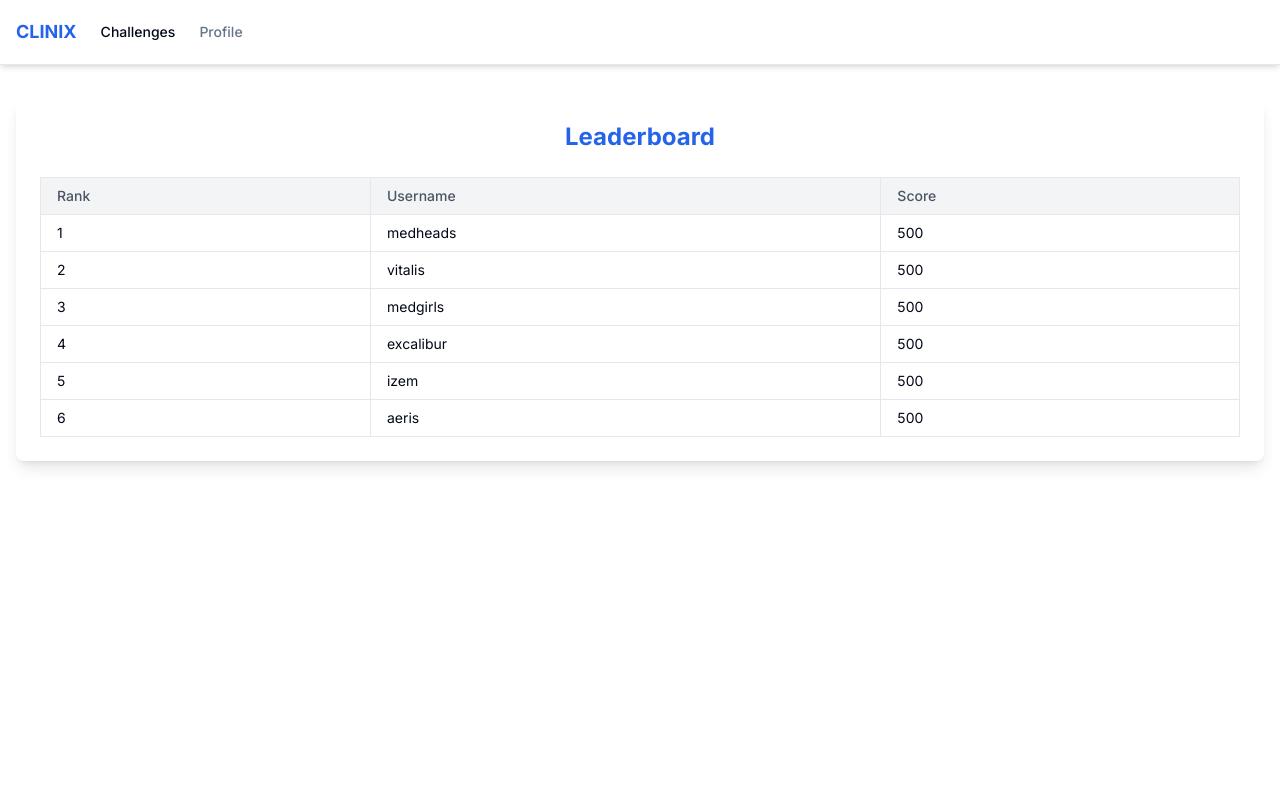
After one commit to yacineLaribi/clinix-platform, a Django app: page /leaderboard/ in a window 1280 px wide. The commit adds this page. Run offline with Django 5.2, Linux system fonts and the light colour scheme; a user stored in the database is signed in; data comes from the database, SQL or seed files in the repository; both versions use the stored data as it was after the commit; some libraries are stand-ins or nearby versions.

```diff
--- /dev/null
+++ b/core/templates/core/leaderboard.html
@@ -0,0 +1,146 @@
+<html lang="en">
+<head>
+    <meta charset="UTF-8">
+    <meta name="viewport" content="width=device-width, initial-scale=1.0">
+    <title>Challenges - CLINIX</title>
+    <script src="https://cdn.tailwindcss.com"></script>
+    <script>
+        tailwind.config = {
+            theme: {
+                extend: {
+                    colors: {
+                        border: "hsl(214.3 31.8% 91.4%)",
+                        input: "hsl(214.3 31.8% 91.4%)",
+                        ring: "hsl(221.2 83.2% 53.3%)",
+                        background: "hsl(0 0% 100%)",
+                        foreground: "hsl(222.2 84% 4.9%)",
+                        primary: {
+                            DEFAULT: "hsl(221.2 83.2% 53.3%)",
+                            foreground: "hsl(210 40% 98%)",
+                        },
+                        secondary: {
+                            DEFAULT: "hsl(210 40% 96.1%)",
+                            foreground: "hsl(222.2 47.4% 11.2%)",
+                        },
+                        muted: {
+                            DEFAULT: "hsl(210 40% 96.1%)",
+                            foreground: "hsl(215.4 16.3% 46.9%)",
+                        },
+                        accent: {
+                            DEFAULT: "hsl(210 40% 96.1%)",
+                            foreground: "hsl(222.2 47.4% 11.2%)",
+                        },
+                        destructive: {
+                            DEFAULT: "hsl(0 84.2% 60.2%)",
+                            foreground: "hsl(210 40% 98%)",
+                        },
+                        blue: {
+                            600: "#2563eb",
+                        },
+                    },
+                    borderRadius: {
+                        lg: "0.5rem",
+                        md: "calc(0.5rem - 2px)",
+                        sm: "calc(0.5rem - 4px)",
+                    },
+                },
+            },
+        };
+    </script>
+    <style>
+        @import url('https://fonts.googleapis.com/css2?family=Inter:wght@400;500;600;700&display=swap');
+        body {
+            font-family: 'Inter', sans-serif;
+        }
+    </style>
+</head>
+<body class="bg-background text-foreground">
+    <div class="flex min-h-screen flex-col">
+        <header class="sticky top-0 z-50 w-full border-b bg-background shadow-md">
+            <div class="container mx-auto flex h-16 items-center justify-between px-4">
+                <div class="flex items-center gap-6">
+                    <a href="{% url "core:index" %}" class="flex items-center gap-2 text-primary font-bold text-lg">
+                        CLINIX
+                    </a>
+                    <nav class="hidden md:flex gap-6">
+                        <a href="{% url "core:challenges" %}" class="text-sm font-medium text-foreground transition-colors hover:text-primary">
+                            Challenges
+                        </a>
+                        <a href="{% url "core:profile" %}" class="text-sm font-medium text-muted-foreground transition-colors hover:text-primary">
+                            Profile
+                        </a>
+                    </nav>
+                </div>
+                <div class="flex items-center gap-2">
+                    <button class="inline-flex items-center justify-center rounded-md text-sm font-medium ring-offset-background transition-colors focus-visible:outline-none focus-visible:ring-2 focus-visible:ring-ring focus-visible:ring-offset-2 disabled:pointer-events-none disabled:opacity-50 hover:bg-accent hover:text-accent-foreground h-10 w-10 md:hidden" id="mobile-menu-button">
+                        <svg xmlns="http://www.w3.org/2000/svg" width="24" height="24" viewBox="0 0 24 24" fill="none" stroke="currentColor" stroke-width="2" stroke-linecap="round" stroke-linejoin="round" class="h-5 w-5">
+                            <line x1="4" x2="20" y1="12" y2="12"></line>
+                            <line x1="4" x2="20" y1="6" y2="6"></line>
+                            <line x1="4" x2="20" y1="18" y2="18"></line>
+                        </svg>
+                    </button>
+                </div>
+            </div>
+
+            <div class="hidden md:hidden" id="mobile-menu">
+                <div class="space-y-1 px-4 py-3 border-t">
+                    <a href="{% url "core:challenges" %}" class="block text-sm font-medium text-foreground hover:bg-accent hover:text-accent-foreground rounded-md px-3 py-2">
+                        Challenges
+                    </a>
+                    <a href="#" class="block text-sm font-medium text-muted-foreground hover:bg-accent hover:text-accent-foreground rounded-md px-3 py-2">
+                        Leaderboard
+                    </a>
+                </div>
+            </div>
+        </header>
+
+        <main class="flex-1 container mx-auto px-4 py-8">
+            <div class="leaderboard-container bg-white shadow-lg rounded-lg p-6">
+                <h1 class="text-2xl font-bold text-center mb-6 text-primary">Leaderboard</h1>
+                <table class="w-full border-collapse border border-gray-200">
+                    <thead>
+                        <tr class="bg-gray-100">
+                            <th class="border border-gray-200 px-4 py-2 text-left text-sm font-medium text-gray-600">Rank</th>
+                            <th class="border border-gray-200 px-4 py-2 text-left text-sm font-medium text-gray-600">Username</th>
+                            <th class="border border-gray-200 px-4 py-2 text-left text-sm font-medium text-gray-600">Score</th>
+                        </tr>
+                    </thead>
+                    <tbody id="leaderboard-body" class="divide-y divide-gray-200">
+                        <!-- Data will be dynamically rendered here -->
+                    </tbody>
+                </table>
+            </div>
+        </main>
+    </div>
+
+    <script>
+        async function fetchLeaderboardData() {
+            try {
+                const response = await fetch('../api/leaderboard/');
+                if (!response.ok) {
+                    throw new Error('Failed to fetch leaderboard data');
+                }
+                const data = await response.json();
+                const leaderboardBody = document.getElementById('leaderboard-body');
+                leaderboardBody.innerHTML = '';
+
+                data.forEach((user, index) => {
+                    const row = document.createElement('tr');
+                    row.classList.add('hover:bg-gray-50');
+                    row.innerHTML = `
+                        <td class="border border-gray-200 px-4 py-2 text-sm">${index + 1}</td>
+                        <td class="border border-gray-200 px-4 py-2 text-sm">${user.teamname}</td>
+                        <td class="border border-gray-200 px-4 py-2 text-sm">${user.score}</td>
+                    `;
+                    leaderboardBody.appendChild(row);
+                });
+            } catch (error) {
+                console.error('Error fetching leaderboard data:', error);
+            }
+        }
+
+        // Fetch leaderboard data on page load
+        document.addEventListener('DOMContentLoaded', fetchLeaderboardData);
+    </script>
+</body>
+</html>
--- a/core/urls.py
+++ b/core/urls.py
@@ -12,7 +12,9 @@ urlpatterns = [
     path('challenges/', views.challenges, name='challenges'),
     path('challenges/<int:pk>/', views.challenge_details, name='challenge_details'),
     path('profile/', views.profile, name='profile'),
-    path('use-hint/<int:hint_id>/', views.use_hint, name='use_hint')
+    path('use-hint/<int:hint_id>/', views.use_hint, name='use_hint'),
+    path('leaderboard/', views.leaderboard, name='leaderboard'),
+    path('api/leaderboard/', views.api_leaderboard, name='api_leaderboard'),
 
 ]
 if settings.DEBUG:
--- a/core/views.py
+++ b/core/views.py
@@ -106,3 +106,17 @@ def use_hint(request, hint_id):
     UserHint.objects.create(user=user, hint=hint)
 
     return JsonResponse({'hint_html': render_to_string('partials/hint_content.html', {'hint': hint}), 'charged': True})
+
+@login_required
+def leaderboard(request):
+    users = CustomUser.objects.all().order_by('-score')[:10]
+    return render(request, 'core/leaderboard.html', {'users': users})
+
+@login_required
+def api_leaderboard(request):
+    users = CustomUser.objects.all().order_by('-score')
+    users = users.exclude(is_staff=True)
+    if not users:
+        return JsonResponse({'error': 'No users found'}, status=404)
+    data = [{'teamname': user.teamname, 'score': user.score} for user in users]
+    return JsonResponse(data, safe=False)
```
Also changed, not shown: core/templates/core/challenges.html (+8 -9 lines), db.sqlite3, media/hints/Screenshot_from_2025-05-26_02-38-34.png (added), media/hints/photo_2025-05-26_02-32-20.jpg (added), media/hints/thumb_image005.jpg (added).
